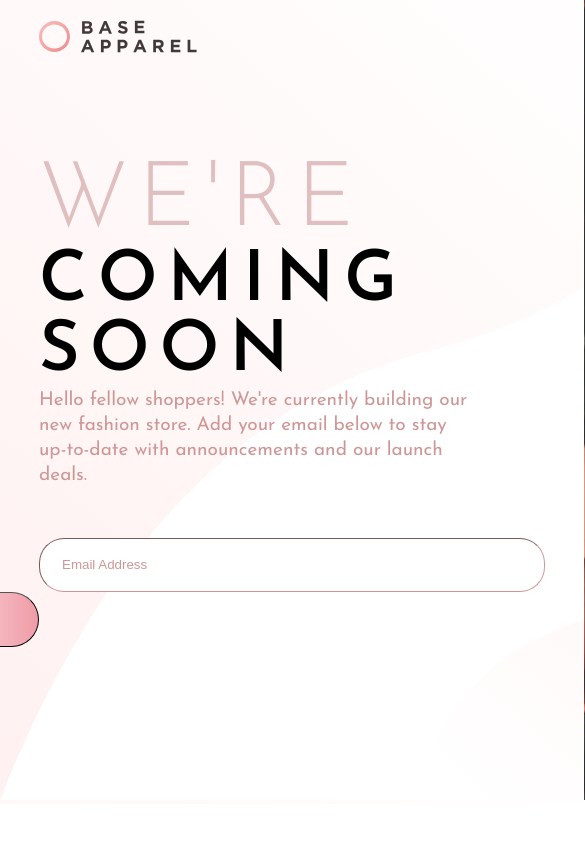
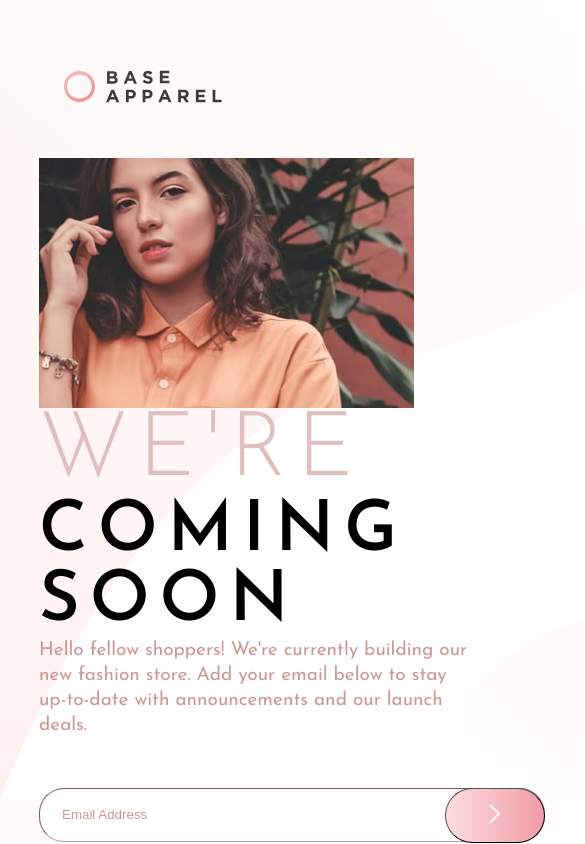
Before and after one commit to Magrebi/BaseApparel, a plain HTML site: page index.html in a window 390 px wide. Shown: the top 844 px of the page, 585 px wide, since content can reach past the window. Drawn offline with Linux system fonts and the light colour scheme.

Commit message:
update css and html

```diff
--- a/index.html
+++ b/index.html
@@ -23,6 +23,11 @@
       <div class="logo">
         <img src="images/logo.svg" alt="logo">
       </div>
+      <!--Desktopta Bu Kısım yok-->
+      <div class="mobileimage">
+        <img src="images/hero-mobile.jpg" alt="hero-mobile">
+      </div>
+      <!--Desktopta Bu Kısım yok-->
       <div class="maintext">
         <span>WE'RE</span>
         <span>COMING </br> SOON</span>
@@ -32,22 +37,27 @@
       </div>
       <div class="maillist">
         <form action="#">
+          <div class="input-container">
           <input type="email" name="Email Address" placeholder="Email Address">
-          <button>></button>
-        </form>
+          <button><img src="images/icon-arrow.svg" alt="button"></button>
+        </div>
+      </form>
 
       </div>
 
     </div>
+
+    <!--Mobilde Bu Kısım yok-->
+
     <div class="rightside">
       <div class="mainimg">
         <img src="images/hero-desktop.jpg" alt="hero-desktop">
       </div>
-      <div class="mobileimg">
-        <img src="images/hero-mobile.jpg" alt="hero-desktop">
-      </div>
+
     </div>
+    <!--Mobilde Bu Kısım yok-->
   </div>
+
 
 </body>
 
--- a/main.css
+++ b/main.css
@@ -19,17 +19,16 @@ body {
     margin-bottom: 20%;
 }
 
+.mobileimage {
+    display: none;
+}
+
 .maintext {
     display: flex;
     flex-direction: column;
     width: 85%;
 }
 
-
-.mobileimg {
-    display: none;
-
-}
 
 .maintext span {
     font-weight: 600;
@@ -55,6 +54,10 @@ body {
     flex-direction: row;
 }
 
+.maillist .input-container {
+    position: relative;
+}
+
 .maillist input {
     width: 500px;
     border-radius: 25px;
@@ -69,22 +72,23 @@ body {
 }
 
 .maillist button {
-    border-radius: 250px;
+    position: absolute;
+    top: 0;
+    right: 0;
+    border-radius: 25px;
     background: #ee9ca7;
-    background: -webkit-linear-gradient(to right, #ffdde1, #ee9ca7);
+    background: -webkit-linear-gradient(to right, #ffdde1, #8b2a37);
     background: linear-gradient(to right, #ffdde1, #ee9ca7);
     height: 55px;
     width: 100px;
-    border-width: 1px;
-    margin-left: -100px;
+    border-width: 0px;
     color: white;
 }
 
 @media only screen and (max-width: 600px) {
 
-    body {
-        font-family: 'Josefin Sans', sans-serif;
-
+    .rightside {
+        display: none;
     }
 
     .container {
@@ -96,11 +100,15 @@ body {
         display: flex;
         flex-direction: column;
         background-image: url(images/bg-pattern-desktop.svg);
-        padding: 5% 10% 0% 10%;
     }
 
     .logo {
-        margin-bottom: 20%;
+        margin: 10% 0 10% 5%;
+    }
+
+    .mobileimage {
+        display: flex;
+        width: 100%;
     }
 
     .maintext {
@@ -110,10 +118,6 @@ body {
     }
 
 
-    .mobileimg {
-        display: none;
-
-    }
 
     .maintext span {
         font-weight: 600;
@@ -164,4 +168,4 @@ body {
         color: white;
     }
 
-  }
+}
```
